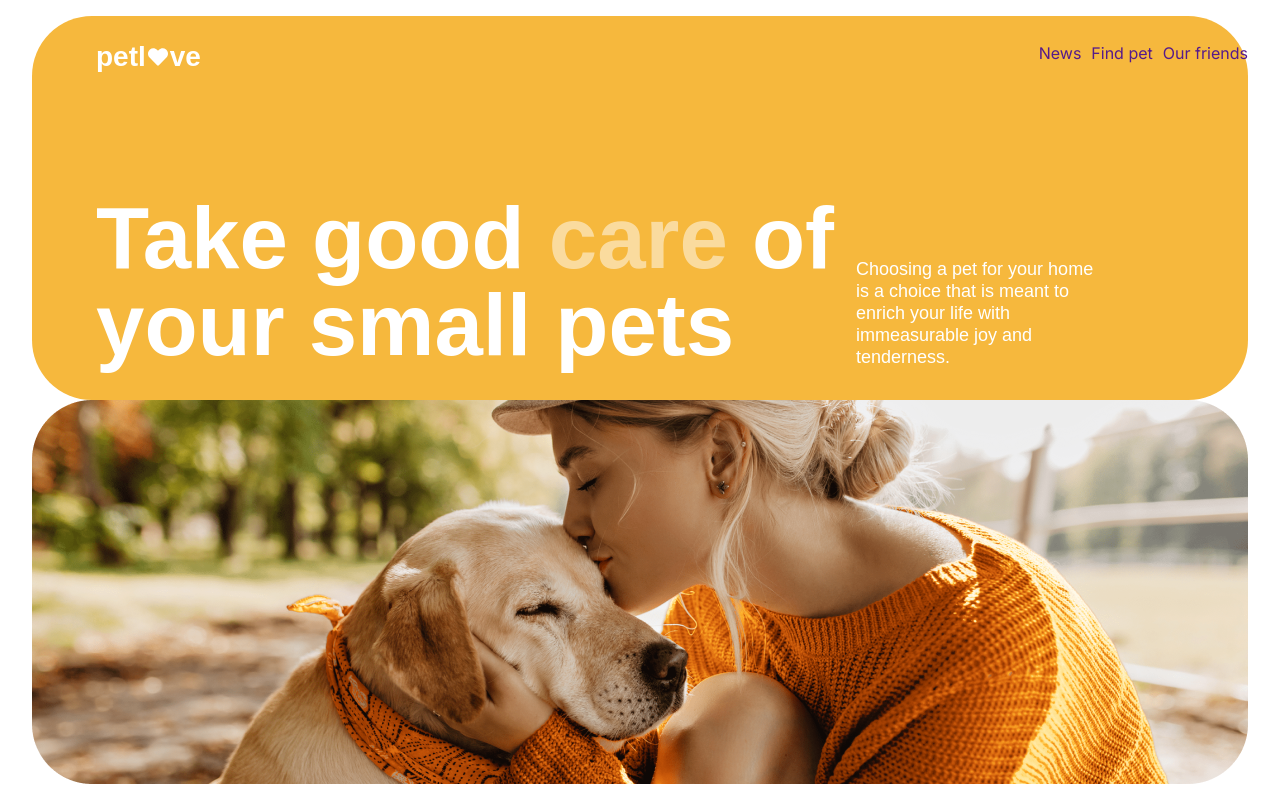
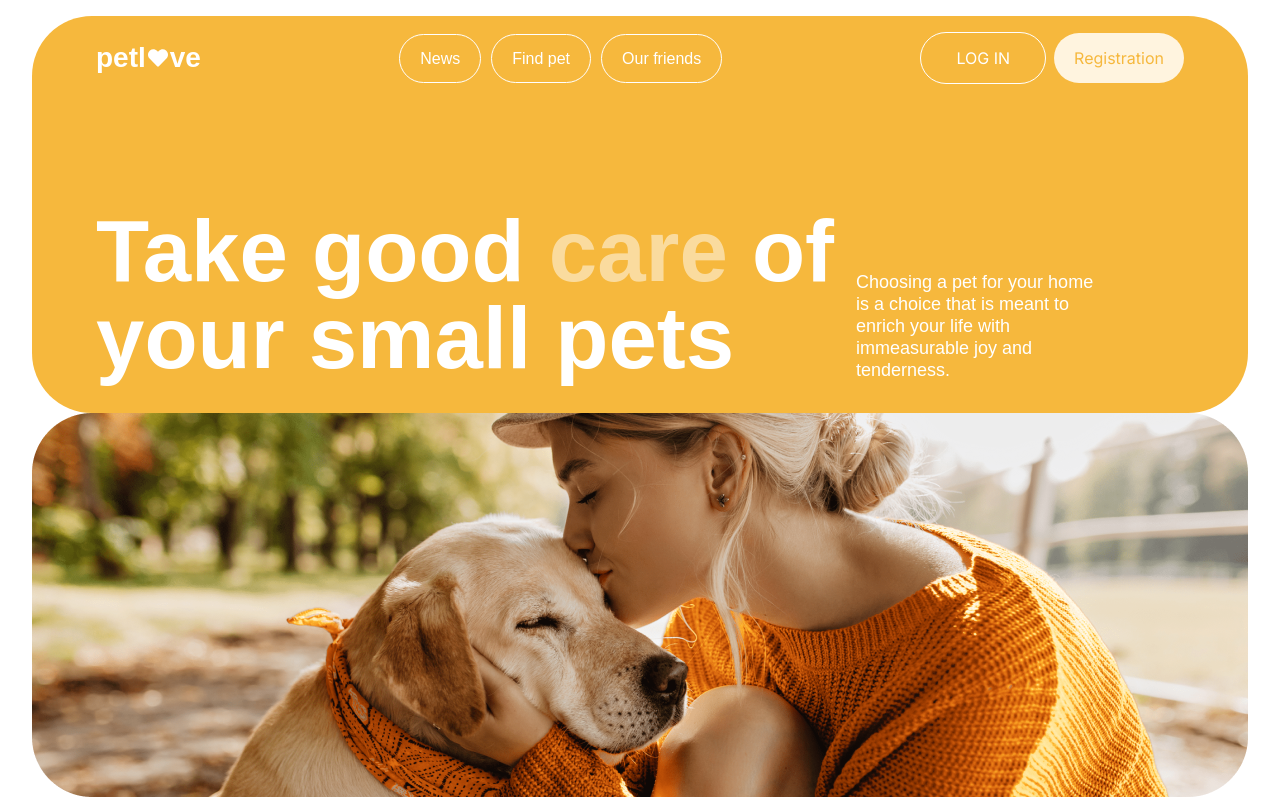
Before and after one commit to AnastasiaSaienko634/PetLove, a Next.js app: page / in a window 1280 px wide. Built offline with nearby package versions, Linux system fonts and the light colour scheme.

Commit message:
header update

```diff
--- a/components/Header/Header.module.css
+++ b/components/Header/Header.module.css
@@ -1,5 +1,5 @@
 .header {
-  padding-top: 27px;
+  padding-top: 16px;
   padding-bottom: 123px;
   display: flex;
   justify-content: space-between;
@@ -28,9 +28,71 @@
 /* List Link */
 .linkList {
   display: flex;
+  justify-content: center;
+  align-items: center;
   gap: 10px;
 }
 
 /* List Item Link */
 .listItem {
+  font-family: sans-serif;
+  color: #ffffff;
+  font-weight: 500;
+  font-size: 16px;
+  line-height: 20px;
+  letter-spacing: -3%;
+  padding-top: 15px;
+  padding-bottom: 15px;
+  padding-left: 20px;
+  padding-right: 20px;
+  border: 1px solid;
+  border-radius: 30px;
+  transition: all 0.3s ease;
 }
+
+.listItem:hover {
+  background-color: #fff4df;
+  color: #f6b83d;
+}
+
+/* Authorization  */
+.authorizationLinks {
+  display: flex;
+  justify-content: center;
+  align-items: center;
+  gap: 8px;
+  margin-right: 64px;
+}
+
+.logInLink {
+  color: #ffffff;
+  border: 1px solid;
+  border-radius: 30px;
+  text-transform: uppercase;
+  padding-top: 15px;
+  padding-bottom: 15px;
+  padding-left: 35px;
+  padding-right: 35px;
+  transition: all 0.3s ease;
+}
+
+.logInLink:hover {
+  background-color: #fff4df;
+  color: #f6b83d;
+}
+
+.registrationLink {
+  border-radius: 30px;
+  padding-top: 15px;
+  padding-bottom: 15px;
+  padding-left: 20px;
+  padding-right: 20px;
+  color: #f6b83d;
+  background-color: #fff4df;
+  transition: all 0.3s ease;
+}
+
+.registrationLink:hover {
+  background-color: #fbe7c1;
+  color: #f6b83d;
+}
--- a/components/Header/Header.tsx
+++ b/components/Header/Header.tsx
@@ -27,6 +27,14 @@ const Header = () => {
           </Link>
         </li>
       </ul>
+      <div className={css.authorizationLinks}>
+        <Link className={css.logInLink} href="">
+          Log In
+        </Link>
+        <Link className={css.registrationLink} href="">
+          Registration
+        </Link>
+      </div>
     </div>
   );
 };
```
